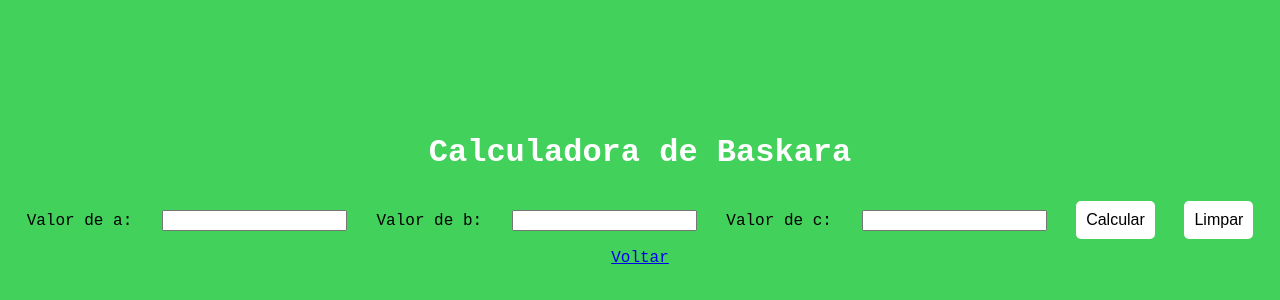
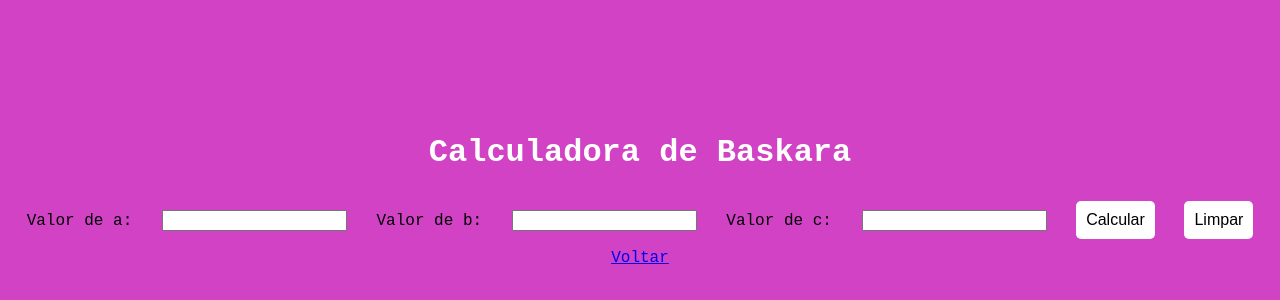
Before and after one commit to amaurimass/Semantic-Versioning, a plain HTML site: page baskara.html in a window 1280 px wide. Shown: the part 210-510 px from the top of the page. Drawn offline with Linux system fonts and the light colour scheme.

Commit message:
feat: change background color on baskara and hipotenusa pages

```diff
--- a/baskara.css
+++ b/baskara.css
@@ -1,6 +1,6 @@
 body {
   font-family: "Courier New", Courier, monospace;
-  background-color: #42d15a;
+  background-color: #d142c5;
   display: flex;
   flex-direction: column;
   align-items: center;
--- a/hipotenusa.css
+++ b/hipotenusa.css
@@ -1,6 +1,6 @@
 body {
   font-family: "Courier New", Courier, monospace;
-  background-color: #42d15a;
+  background-color: #e07025;
   display: flex;
   flex-direction: column;
   align-items: center;
```
